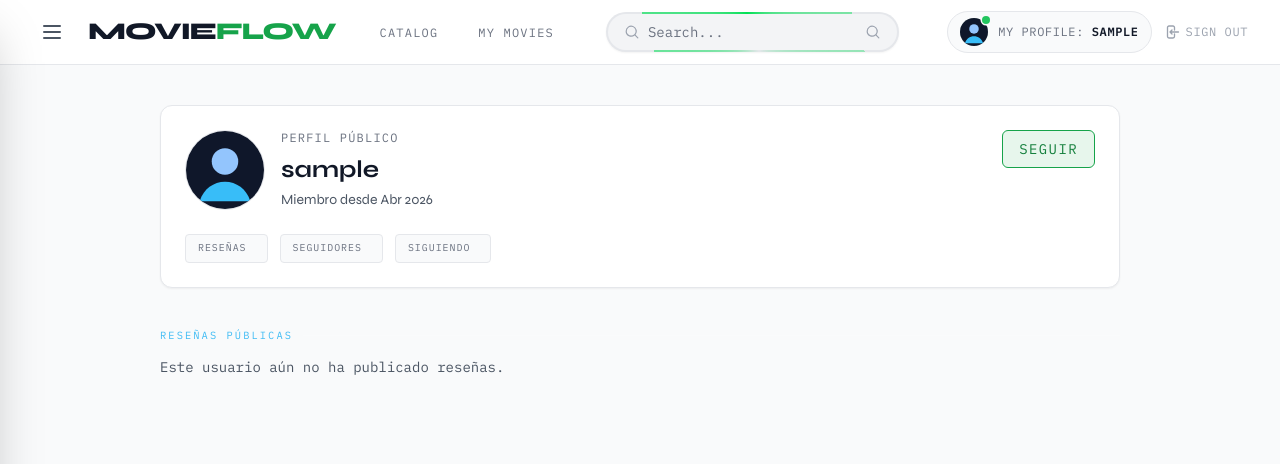
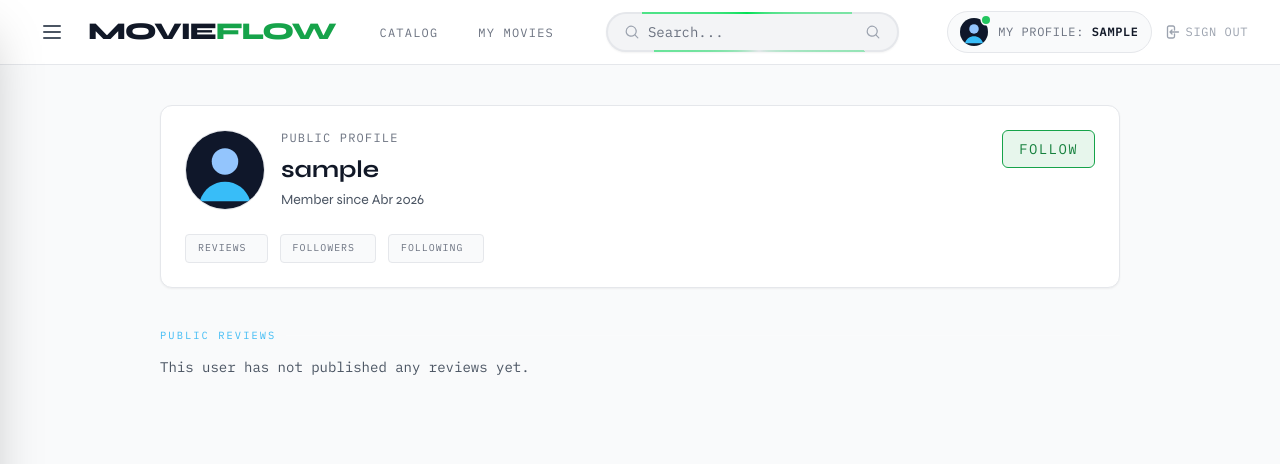
Before and after one commit to DRB03/MovieFlow, a Django app: template users/templates/users/profile_public.html in a window 1280 px wide. Shown: the top 464 px of the page. Run offline with Django 5.2, Linux system fonts and the light colour scheme; the template is opened without the code that fills it: values that come from a table or form of the project are taken from there, others are empty; the visitor is signed in with stand-in values (Sample User, id 1); data comes from the database, SQL or seed files in the repository; some libraries are stand-ins or nearby versions.

Commit message:
chore: change ui language

```diff
--- a/users/templates/users/profile_public.html
+++ b/users/templates/users/profile_public.html
@@ -35,12 +35,12 @@
           class="w-20 h-20 rounded-full object-cover border border-gray-200 dark:border-bordercol shrink-0"
         />
         <div class="min-w-0">
-          <p class="font-mono text-xs uppercase tracking-widest text-gray-500 dark:text-muted">Perfil público</p>
+          <p class="font-mono text-xs uppercase tracking-widest text-gray-500 dark:text-muted">Public Profile</p>
           <h1 class="mt-2 text-2xl font-bold text-gray-900 dark:text-textcol truncate">
             {{ profile_user.username }}
           </h1>
           <p class="mt-1 text-sm text-gray-600 dark:text-gray-300">
-            Miembro desde {{ profile_user.date_joined|date:"M Y" }}
+            Member since {{ profile_user.date_joined|date:"M Y" }}
           </p>
         </div>
       </div>
@@ -52,7 +52,7 @@
               href="{% url 'profile' %}"
               class="inline-flex justify-center items-center rounded-md border border-[#40bcf4] px-4 py-2 text-sm font-mono uppercase tracking-widest text-[#40bcf4] hover:bg-[#40bcf4]/10 transition-colors"
             >
-              Editar mi perfil
+              Edit profile
             </a>
           {% else %}
             <form method="post" action="{% url 'toggle_follow' profile_user.username %}">
@@ -62,14 +62,14 @@
                   type="submit"
                   class="w-full sm:w-auto inline-flex justify-center items-center rounded-md border border-gray-300 dark:border-bordercol px-4 py-2 text-sm font-mono uppercase tracking-widest text-gray-800 dark:text-gray-200 hover:bg-gray-100 dark:hover:bg-surface transition-colors"
                 >
-                  Dejar de seguir
+                  Unfollow
                 </button>
               {% else %}
                 <button
                   type="submit"
                   class="w-full sm:w-auto inline-flex justify-center items-center rounded-md border border-green-600 dark:border-accent bg-green-600/10 dark:bg-accent/10 px-4 py-2 text-sm font-mono uppercase tracking-widest text-green-700 dark:text-accent hover:bg-green-600/20 dark:hover:bg-accent/20 transition-colors"
                 >
-                  Seguir
+                  Follow
                 </button>
               {% endif %}
             </form>
@@ -79,7 +79,7 @@
             href="{% url 'login' %}?next={{ request.path|urlencode }}"
             class="inline-flex justify-center items-center rounded-md border border-gray-300 dark:border-bordercol px-4 py-2 text-sm font-mono uppercase tracking-widest text-gray-700 dark:text-gray-200 hover:border-[#40bcf4] transition-colors"
           >
-            Inicia sesión para seguir
+            Login to continue...
           </a>
         {% endif %}
       </div>
@@ -87,22 +87,22 @@
 
     <div class="mt-6 flex flex-wrap gap-3">
       <div class="inline-flex items-center gap-2 rounded border border-gray-200 dark:border-bordercol bg-gray-50 dark:bg-[#0f1215] px-3 py-1.5">
-        <span class="font-mono text-[0.62rem] uppercase tracking-widest text-gray-500 dark:text-muted">Reseñas</span>
+        <span class="font-mono text-[0.62rem] uppercase tracking-widest text-gray-500 dark:text-muted">Reviews</span>
         <span class="text-sm font-bold text-[#40bcf4]">{{ review_count }}</span>
       </div>
       <div class="inline-flex items-center gap-2 rounded border border-gray-200 dark:border-bordercol bg-gray-50 dark:bg-[#0f1215] px-3 py-1.5">
-        <span class="font-mono text-[0.62rem] uppercase tracking-widest text-gray-500 dark:text-muted">Seguidores</span>
+        <span class="font-mono text-[0.62rem] uppercase tracking-widest text-gray-500 dark:text-muted">Followers</span>
         <span class="text-sm font-bold text-[#40bcf4] tabular-nums">{{ followers_count }}</span>
       </div>
       <div class="inline-flex items-center gap-2 rounded border border-gray-200 dark:border-bordercol bg-gray-50 dark:bg-[#0f1215] px-3 py-1.5">
-        <span class="font-mono text-[0.62rem] uppercase tracking-widest text-gray-500 dark:text-muted">Siguiendo</span>
+        <span class="font-mono text-[0.62rem] uppercase tracking-widest text-gray-500 dark:text-muted">Following</span>
         <span class="text-sm font-bold text-gray-900 dark:text-textcol tabular-nums">{{ following_count }}</span>
       </div>
     </div>
   </header>
 
   <section>
-    <p class="section-label">Reseñas públicas</p>
+    <p class="section-label">Public Reviews</p>
     {% if reviews %}
     <ul class="space-y-4">
       {% for review in reviews %}
@@ -118,7 +118,7 @@
       {% endfor %}
     </ul>
     {% else %}
-    <p class="text-sm text-gray-600 dark:text-gray-400 font-mono">Este usuario aún no ha publicado reseñas.</p>
+    <p class="text-sm text-gray-600 dark:text-gray-400 font-mono">This user has not published any reviews yet.</p>
     {% endif %}
   </section>
 </div>
```
